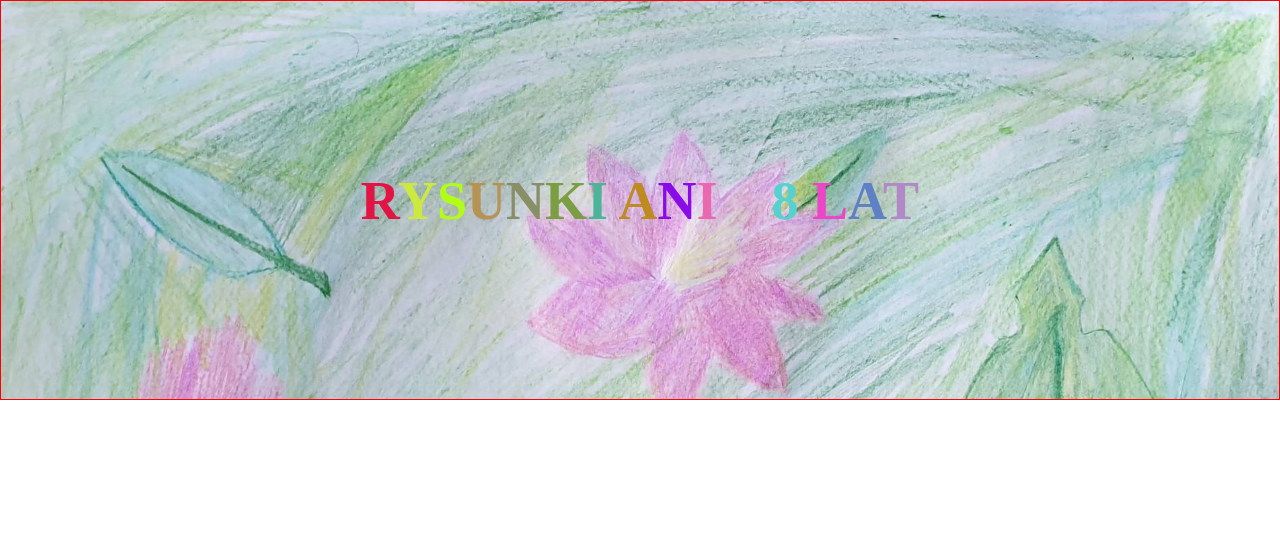
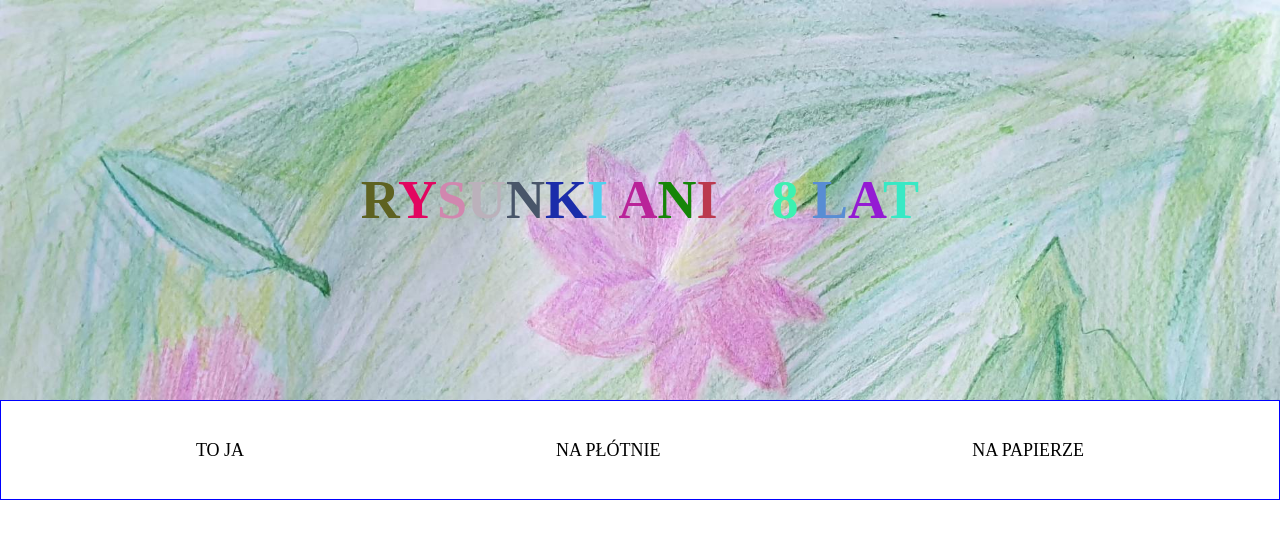
Before and after one commit to AdLap/rysunki-ani, a React (Create React App) app: page / in a window 1280 px wide. Shown: the top 538 px of the page. Built offline with nearby package versions, Linux system fonts and the light colour scheme.

Commit message:
added initial NavBar

```diff
--- a/src/App.js
+++ b/src/App.js
@@ -7,6 +7,7 @@ import { GlobalStyle } from "./GlobalStyles";
 import { theme } from './theme';
 import Home from "./home/Home";
 import Header from "./header/Header";
+import NavBar from "./navigation/NavBar";
 
 const App = () => {
   const location = useLocation();
@@ -16,6 +17,7 @@ const App = () => {
       <Normalize />
       <GlobalStyle />
       <Header />
+      <NavBar />
       <AnimatePresence>
         <Switch location={location} key={location.key}>
           <Route exact path='/' component={Home} />
--- a/src/GlobalStyles.js
+++ b/src/GlobalStyles.js
@@ -11,5 +11,8 @@ export const GlobalStyle = createGlobalStyle`
         box-sizing: border-box;
     }
 
-
+    a {
+        text-decoration: none;
+        color: inherit;
+    }
 `;
--- a/src/header/Header.styled.js
+++ b/src/header/Header.styled.js
@@ -2,7 +2,6 @@ import styled from "styled-components"
 import bg from '../assets/bg-header.jpg';
 
 export const StyledHeader = styled.header`
-    border: 1px solid red;
     width: 100vw;
     height: 400px;
     background: url(${bg}) no-repeat top/cover;
--- /dev/null
+++ b/src/navigation/NavBar.js
@@ -0,0 +1,17 @@
+import React from 'react';
+import { NavLink } from 'react-router-dom';
+import { StyledNavBar } from './NavBar.styled';
+
+const NavBar = () => {
+    return (
+        <StyledNavBar>
+            <div>
+                <NavLink to='/'>To ja</NavLink>
+                <NavLink to='/'>Na płótnie</NavLink>
+                <NavLink to='/'>Na papierze</NavLink>
+            </div>
+        </StyledNavBar>
+    );
+}
+
+export default NavBar;
--- /dev/null
+++ b/src/navigation/NavBar.styled.js
@@ -0,0 +1,30 @@
+import styled from "styled-components";
+
+export const StyledNavBar = styled.nav`
+    border: 1px solid blue;
+    height: 100px;
+    width: 100%;
+
+    div {
+        max-width: 1200px;
+        height: 100%;
+        margin: 0 auto;
+        display: flex;
+        justify-content: space-around;
+        align-items: center;
+    }
+
+    a {
+        border: 1px solid transparent;
+        text-transform: uppercase;
+        padding: 1em 2em;
+
+        &:hover {
+            color: ${({ theme }) => theme.randomColor};
+        }
+
+        &:active {
+            border: 1px solid green;
+        }
+    }
+`;
```
Also changed, not shown: 1 other file (tests, documents, lock files or other folders).
